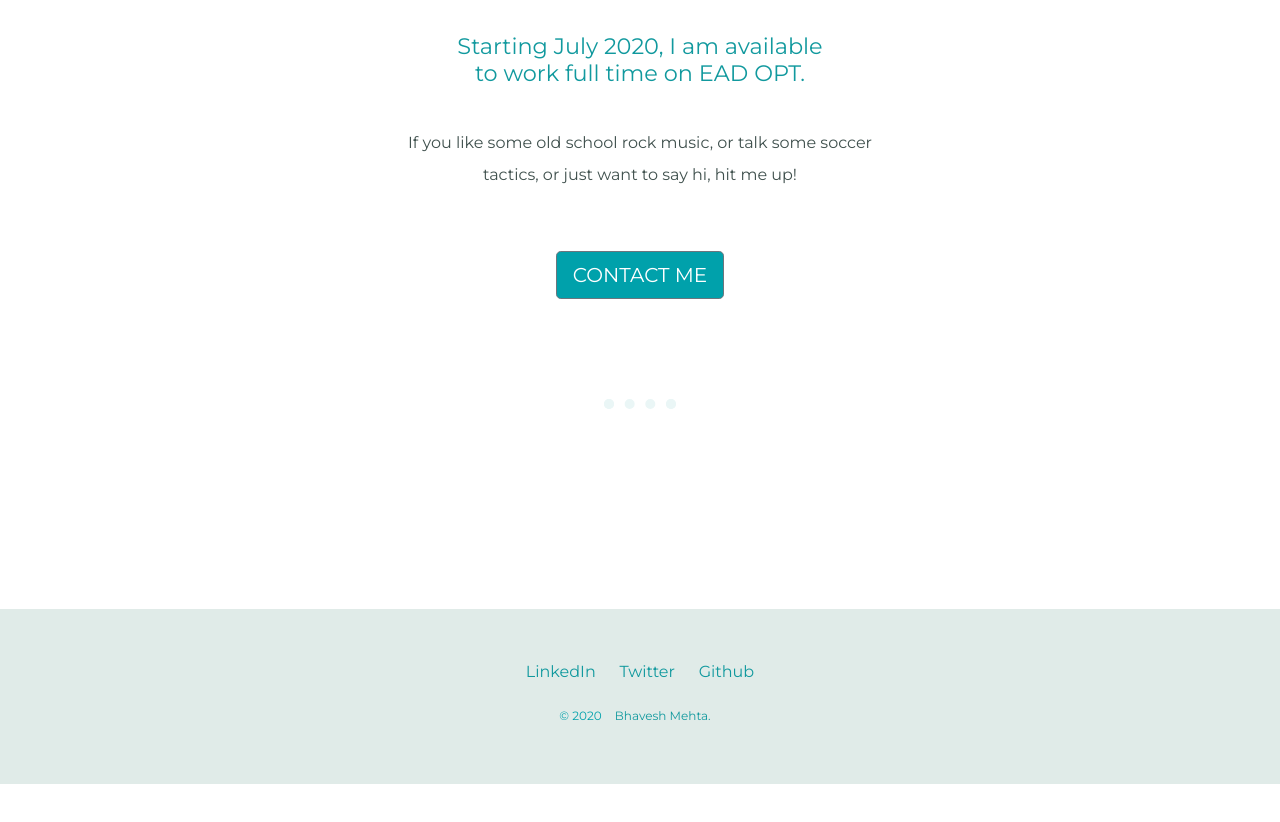
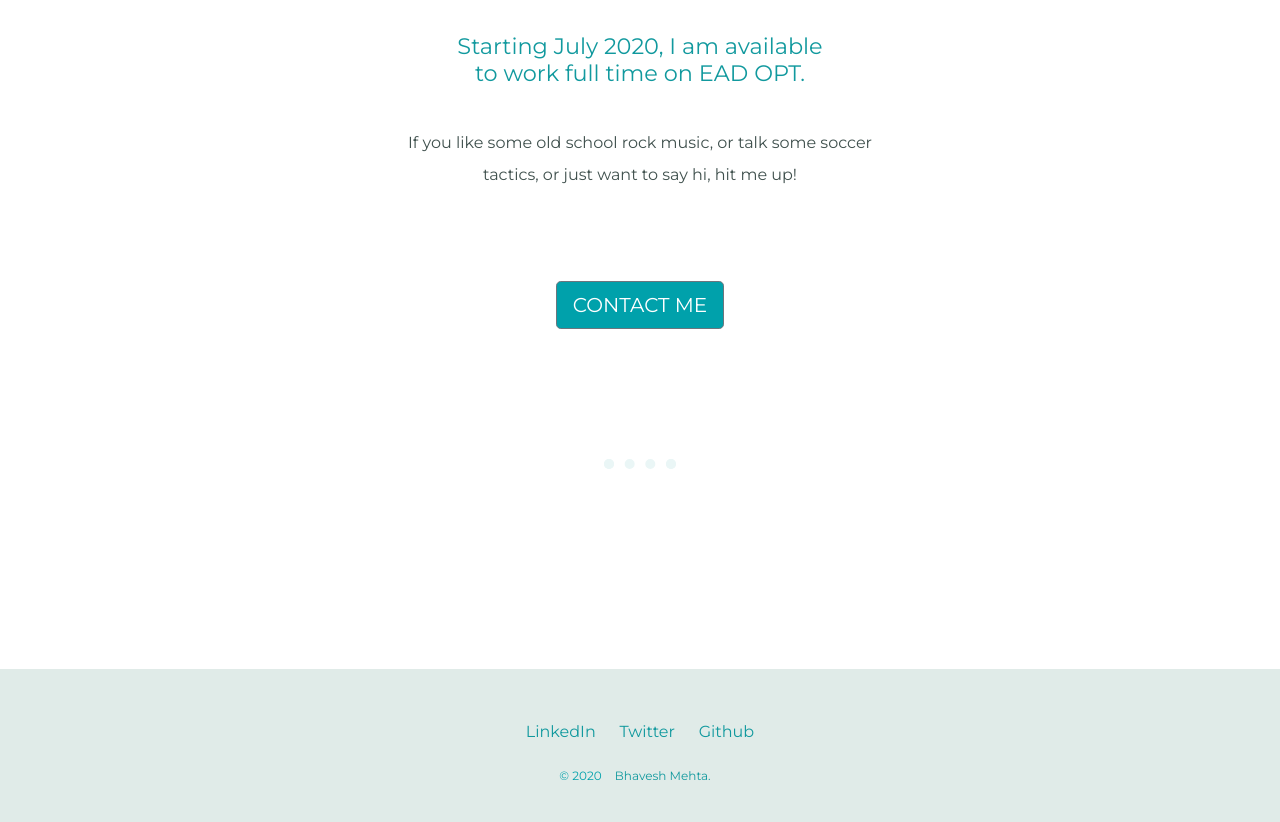
Before and after one commit to bhaveshlfc/bhavesh, a plain HTML site: page index.html in a window 1280 px wide. Shown: the part 4548-5370 px from the top of the page. Before the commit the page ends 5332 px from the top, so only its background shows below. Drawn offline with nearby package versions, Linux system fonts and the light colour scheme.

Commit message:
fix contactme button

```diff
--- a/index.html
+++ b/index.html
@@ -156,7 +156,7 @@
     <h2>Get In Touch!</h2>
     <h3 class="contact-desc">Starting July 2020, I am available to work full time on EAD OPT.</h3>
     <p class="contact-message">If you like some old school rock music, or talk some soccer tactics, or just want to say hi, hit me up!</p>
-    <button type="button" class="btn btn-secondary contact-me-btn btn-lg" href="mailto:bhavesh.mehta3890@gmail.com">CONTACT ME</button>
+    <a href="mailto:bhavesh.mehta3890@gmail.com" target="_blank" class="btn btn-secondary contact-me-btn btn-lg">CONTACT ME</a>
     <hr>
   </div>
 
```
